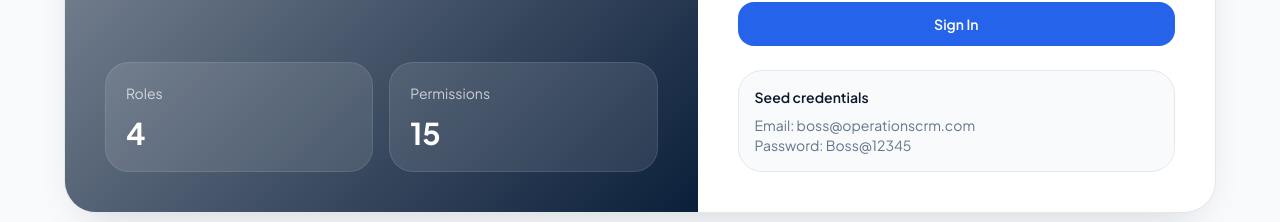
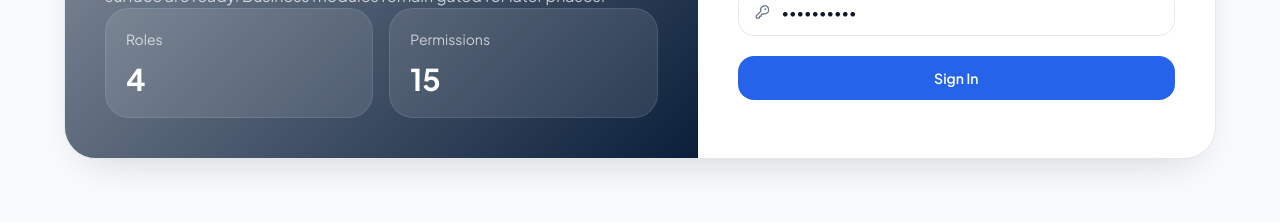
Before and after one commit to LavistaeState24/product-management-, a React (Vite) app in the folder client/: page /login in a window 1280 px wide. Shown: the part 485-707 px from the top of the page. Built offline with nearby package versions, Linux system fonts and the light colour scheme; no server answers.

Commit message:
backend 2 sheet production added

```diff
--- a/client/src/features/auth/pages/LoginPage.jsx
+++ b/client/src/features/auth/pages/LoginPage.jsx
@@ -100,12 +100,6 @@ function LoginPage() {
                 Sign In
               </Button>
             </form>
-
-            <div className="mt-6 rounded-3xl border border-border bg-background p-4">
-              <p className="text-sm font-semibold text-heading">Seed credentials</p>
-              <p className="mt-2 text-sm text-body">Email: boss@operationscrm.com</p>
-              <p className="text-sm text-body">Password: Boss@12345</p>
-            </div>
           </div>
         </section>
       </div>
```
